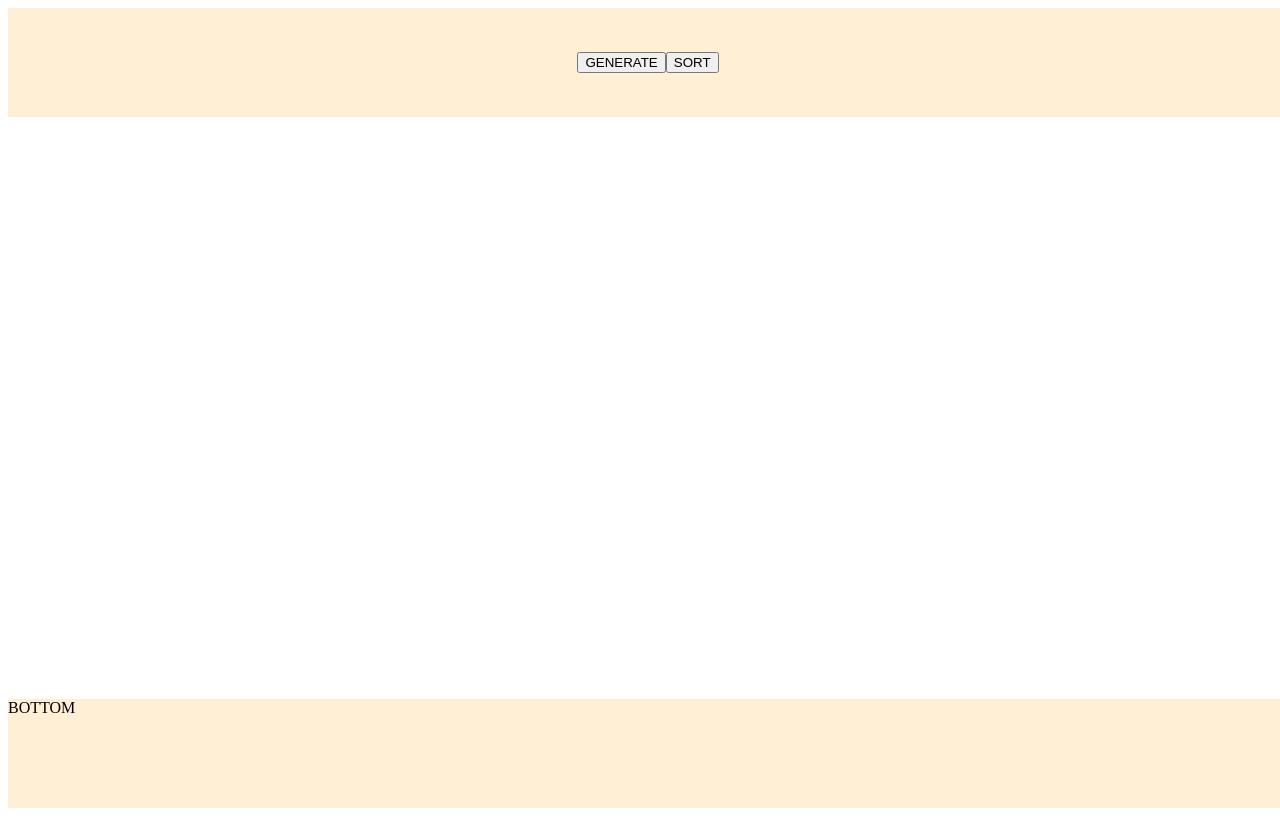
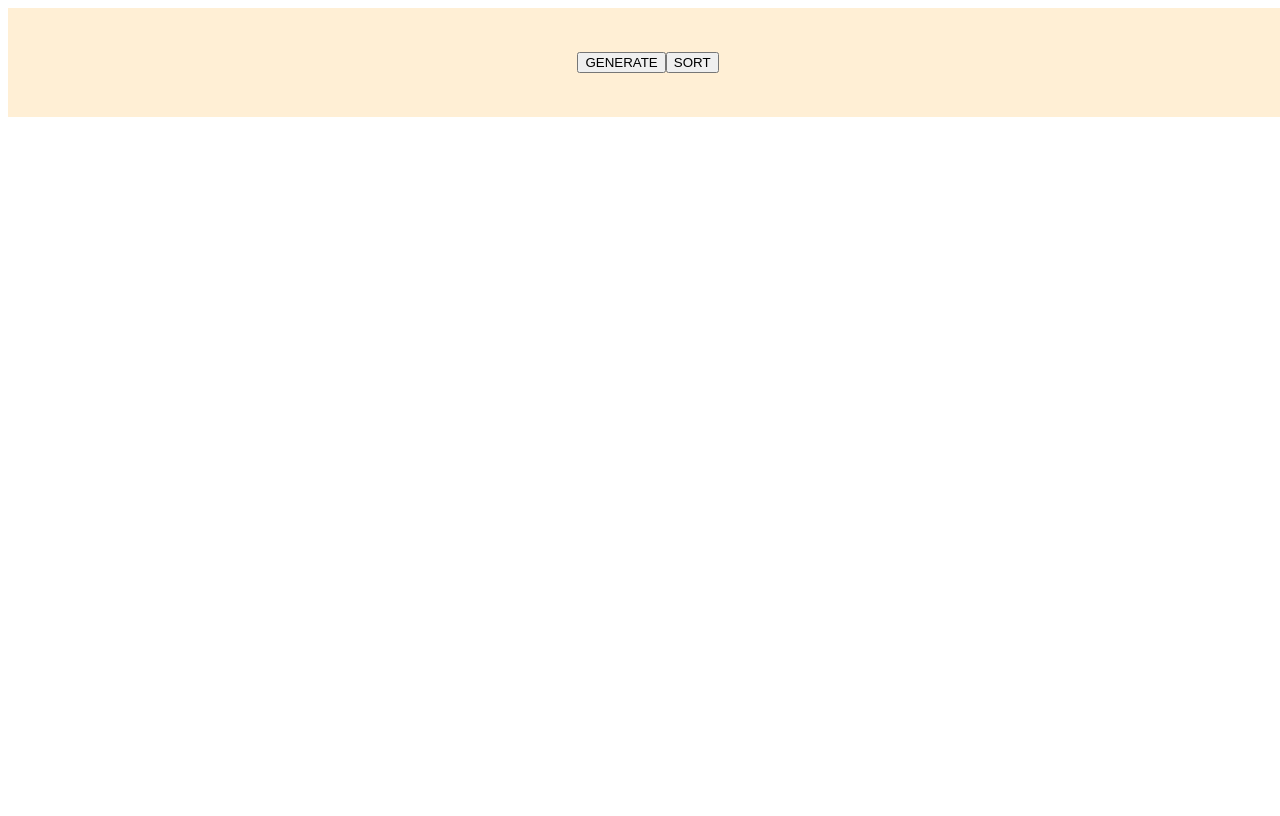
Before and after one commit to h3l1o5/sorting-visualizer, a React (Create React App) app: page / in a window 1280 px wide. Built offline with nearby package versions, Linux system fonts and the light colour scheme; the HTML template or start-up script is replaced by a standard one.

Commit message:
player init

```diff
--- a/package.json
+++ b/package.json
@@ -14,10 +14,12 @@
     "react": "^16.12.0",
     "react-dom": "^16.12.0",
     "react-scripts": "3.3.0",
+    "styled-components": "^4.4.1",
     "typescript": "~3.7.2"
   },
   "devDependencies": {
     "@types/lodash": "^4.14.149",
+    "@types/styled-components": "^4.4.2",
     "@typescript-eslint/eslint-plugin": "^2.12.0",
     "@typescript-eslint/parser": "^2.12.0",
     "eslint": "^6.7.2",
--- a/src/App.tsx
+++ b/src/App.tsx
@@ -2,6 +2,7 @@ import React, { useState, useRef } from "react";
 import _ from "lodash";
 import { generateData } from "./utils";
 import { bubbleSort } from "./sorting-algos";
+import Player from "./Player";
 
 const App: React.FC = () => {
   const sortingIntervalId = useRef<any>(null);
@@ -88,7 +89,16 @@ const App: React.FC = () => {
           ))}
         </div>
       </div>
-      <div style={{ flex: 1, backgroundColor: "papayawhip" }}>BOTTOM</div>
+      <div
+        style={{
+          flex: 1,
+          display: "flex",
+          justifyContent: "center",
+          alignItems: "center",
+        }}
+      >
+        <Player />
+      </div>
     </div>
   );
 };
--- /dev/null
+++ b/src/Player.tsx
@@ -0,0 +1,30 @@
+import React from "react";
+import styled from "styled-components";
+
+const Player: React.FC = () => {
+  return (
+    <div style={{ display: "flex", flexDirection: "row", justifyContent: "center", alignItems: "center" }}>
+      <Button>b</Button>
+      <Button>p</Button>
+      <Button>f</Button>
+    </div>
+  );
+};
+
+export default Player;
+
+const Button = styled.button`
+  height: 50px;
+  width: 50px;
+  border-radius: 50%;
+  background-color: transparent;
+  border: 2px solid #fff;
+  color: #fff;
+  margin: 0px 10px;
+  &:focus {
+    outline: none;
+  }
+  &:active {
+    opacity: 0.5;
+  }
+`;
```
Also changed, not shown: 1 other file (tests, documents, lock files or other folders).
